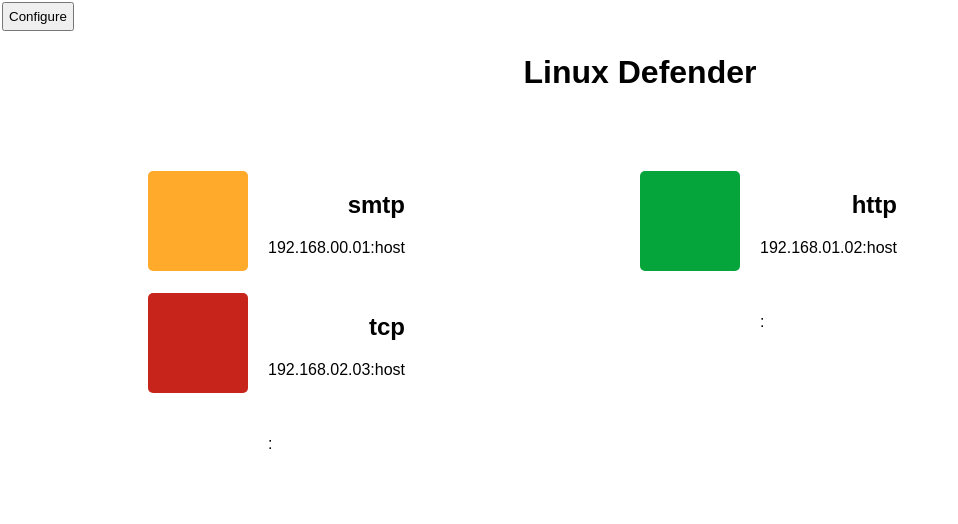
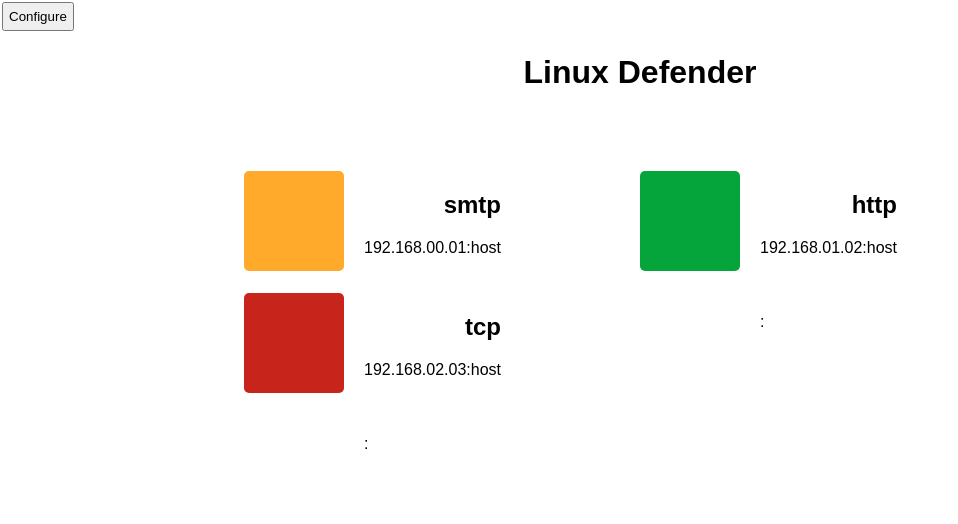
Before and after one commit to 0brine/Linux-Defender, a PHP site: page /Main.php in a window 1280 px wide. Shown: the top 524 px of the page, without its empty margins (0-958 px from the left). Run offline with PHP 8.4, Linux system fonts and the light colour scheme; data that the repository does not hold is empty.

Commit message:
css changes

```diff
--- a/html/main.css
+++ b/html/main.css
@@ -38,7 +38,7 @@
   padding: 0 20px;
   text-align: right;
   margin: 20px auto;
-  width: 80%;
+  width: 65%;
 }
 
 .bg-g {
```
